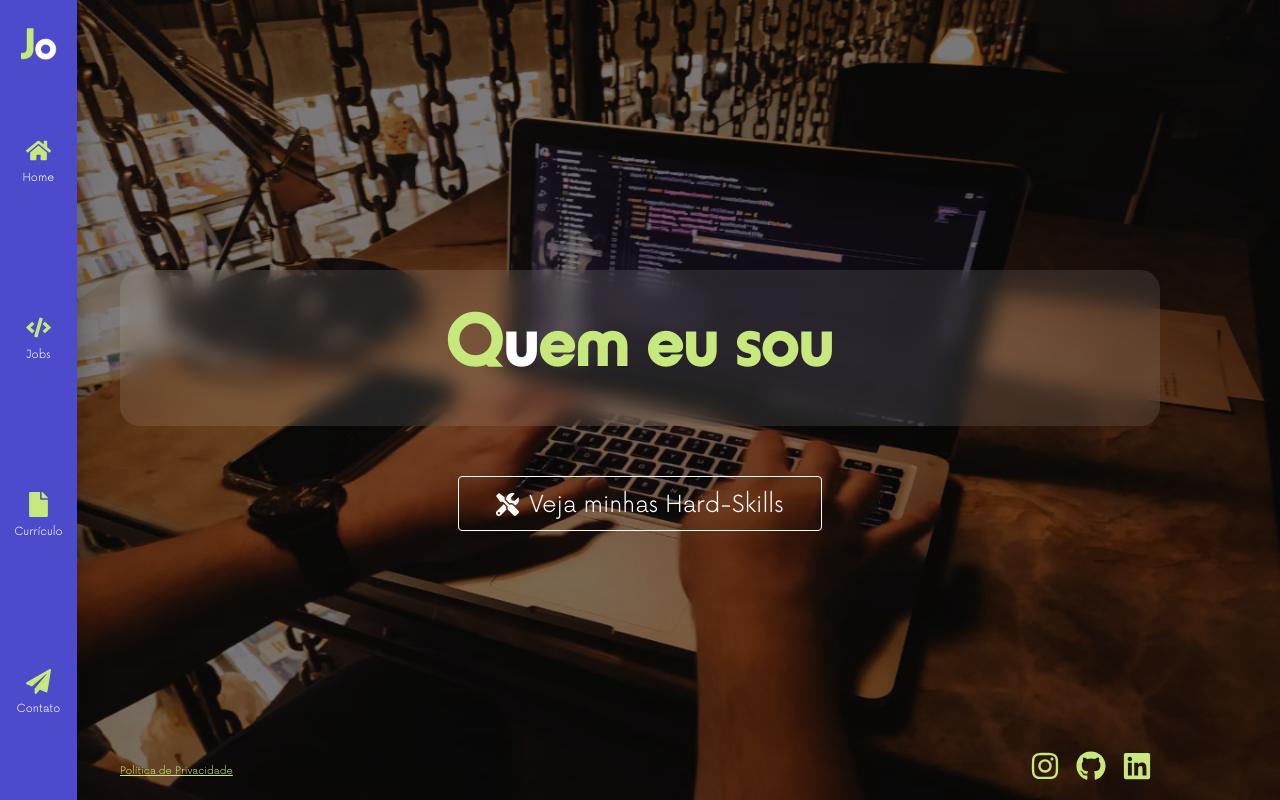
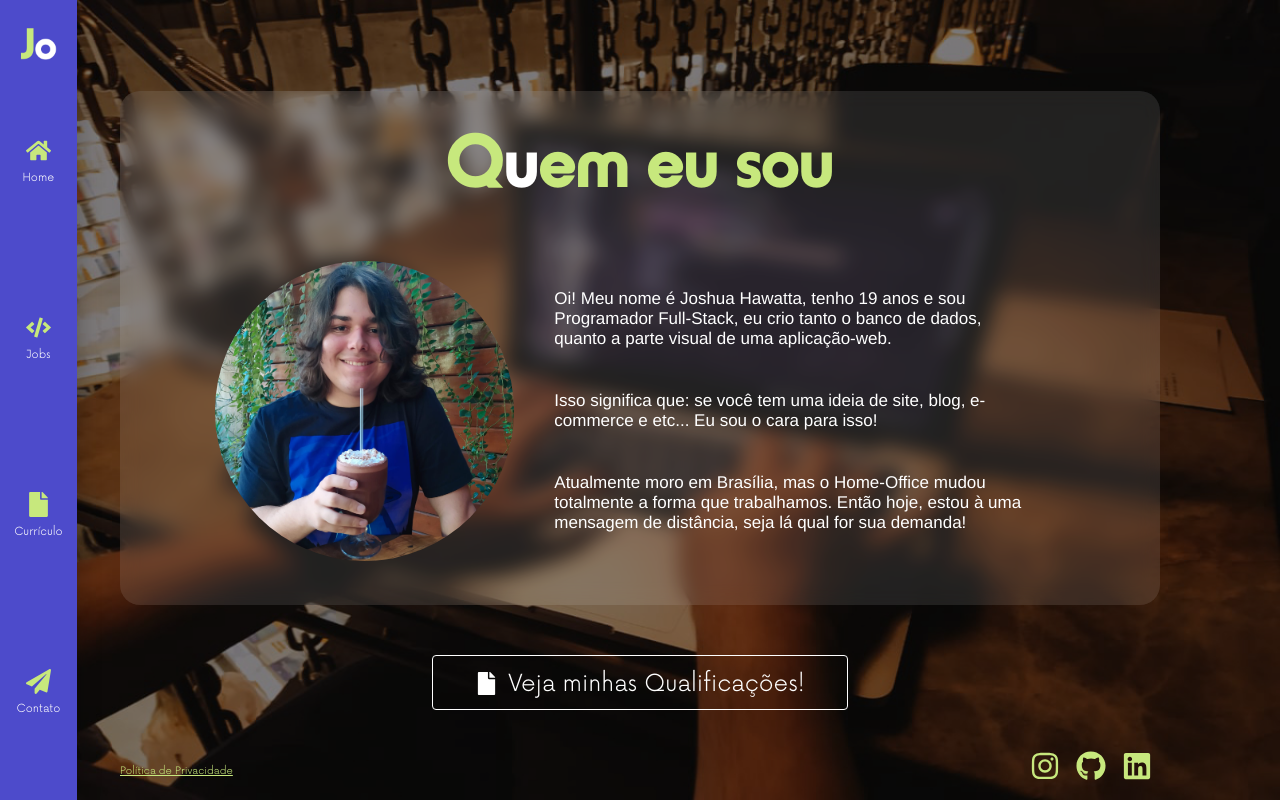
Before and after one commit to JoshuaHawatta/portifolio-dev, a React (Vite) app: page /resume in a window 1280 px wide. Built offline with nearby package versions, Linux system fonts and the light colour scheme.

Commit message:
Another part of the Resumé page structure created

```diff
--- a/src/pages/Resume/Styles.jsx
+++ b/src/pages/Resume/Styles.jsx
@@ -28,8 +28,7 @@ export const ArticleWrapper = styled.article `
 
 export const LayoutContent = styled.div `
     display: flex;
-    flex-direction: column;
-    flex-wrap: wrap;
+    flex-flow: column wrap;
     justify-content: space-evenly;
     align-items: center;
     width: 100%;
@@ -71,5 +70,36 @@ export const HardSkills = styled.section `
 `;
 
 export const SoftSkills = styled(HardSkills) `
+    div > div {
+        display: flex;
+        flex-flow: row nowrap;
+        justify-content: space-between;
+        padding: 0 4rem;
+        width: 95%;
 
+        /*CHILDREN_ELEMENTS*/
+        img {
+            z-index: unset;
+            position: unset;
+            width: 30rem;
+            height: 30rem;
+            border-radius: 50%;
+        }
+
+        div {
+            display: flex;
+            flex-flow: column wrap;
+            justify-content: space-evenly;
+            margin: 0 auto;
+            width: 80%;
+            height: 41vh;
+
+            /*CHILDREN_ELEMENTS*/
+            p {
+                font: 1.7rem now-light Arial, Helvetica, sans-serif;
+                color: #FFFFFF;
+            }
+        }
+
+    }
 `;
--- a/src/pages/Resume/index.jsx
+++ b/src/pages/Resume/index.jsx
@@ -1,10 +1,14 @@
-import { useState } from 'react';
+import { useState, useEffect } from 'react';
+import { FaDatabase, FaTools, FaPen, FaUserAlt, FaFile } from 'react-icons/fa';
+import { SiJavascript, SiReact, SiHtml5, SiCss3, SiNodedotjs, SiJava } from 'react-icons/si';
+import { ArticleWrapper, HardSkills, LayoutContent, SoftSkills } from './Styles';
+
 import STACK from '../../components/Stacks';
-import { FaDatabase, FaTools, FaPen, FaUserAlt } from 'react-icons/fa';
-import { SiJavascript, SiReact, SiHtml5, SiCss3, SiNodedotjs, SiJava } from 'react-icons/si';
 import CTA_BUTTON_JSX from '../../components/CtaButton';
-import { ArticleWrapper, HardSkills, LayoutContent, SoftSkills } from './Styles';
+
 import laptopImage from '../../assets/images/knowledges.jpg';
+import aboutMeImage from '../../assets/images/about-me.jpg';
+
 
 const ResumePage = () => {
     const [showSection, setShowSection] = useState('myself');
@@ -93,6 +97,41 @@ const ResumePage = () => {
                 <SoftSkills>
                     <LayoutContent>
                         <h1>Q<span>u</span>em eu sou</h1>
+
+                        <div>
+                            <img src={ aboutMeImage } alt="presenting-my-self" />
+
+                            <div>
+                                <p>
+                                    Oi! Meu nome é Joshua Hawatta, tenho 19 anos e sou Programador Full-Stack, eu crio tanto o banco de dados, quanto a parte visual de uma aplicação-web.
+                                </p>
+
+                                <p>
+                                    Isso significa que: se você tem uma ideia de site, blog, e-commerce e etc... Eu sou o cara para isso!
+                                </p>
+
+                                <p>
+                                    Atualmente moro em Brasília, mas o Home-Office mudou totalmente a forma que trabalhamos. Então hoje, estou à uma mensagem de distância, seja lá qual for sua demanda!
+                                </p>
+                            </div>
+
+                        </div>
+                    </LayoutContent>
+
+                    <CTA_BUTTON_JSX
+                        btnWidth="40%"
+                        outLined={ true }
+                        action={ () => setShowSection('qualifications') }
+                        text="Veja minhas Qualificações!"
+                        icon={ <FaFile /> }
+                    />
+                </SoftSkills>
+            }
+
+            { showSection === 'qualifications' &&
+                <SoftSkills>
+                    <LayoutContent>
+                        <h1>Q<span>u</span>alificações</h1>
                     </LayoutContent>
 
                     <CTA_BUTTON_JSX
--- a/vite.config.js
+++ b/vite.config.js
@@ -3,5 +3,6 @@ import react from '@vitejs/plugin-react'
 
 // https://vitejs.dev/config/
 export default defineConfig({
-  plugins: [react()]
+  plugins: [react()],
+  // server: { host: true }
 })
```
Also changed, not shown: src/assets/images/about-me.jpg (added).
